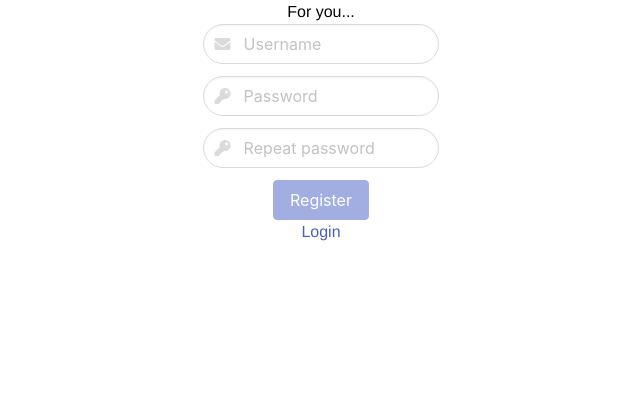
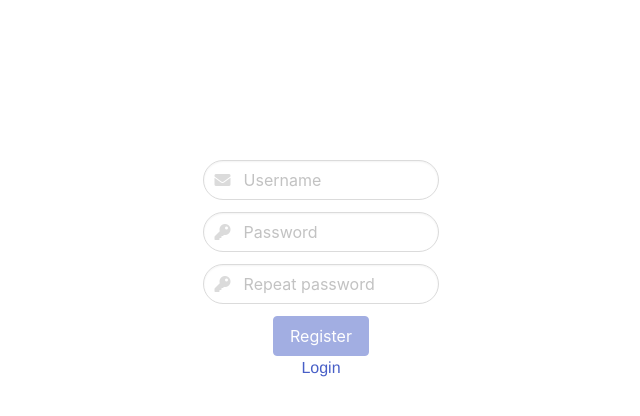
Before and after one commit to ceelogre/localAware, a Vue app in the folder client/: page /signup in a window 1280 px wide. Shown: the top 416 px of the page, without its empty margins (319-959 px from the left). Built offline with nearby package versions, Linux system fonts and the light colour scheme.

Commit message:
Center forms

```diff
--- a/client/src/views/Signin.vue
+++ b/client/src/views/Signin.vue
@@ -1,10 +1,9 @@
 <template>
   <div class="signin-main">
-    <h1>Romantic... </h1>
     <div class="columns">
       <div class="column"></div>
       <div class="column"></div>
-      <div class="column">
+      <div class="column main">
         <div class="control">
           <div v-for="(error, index) in errors" :key="index">
             <p @click="dismissError()" class="help is-danger">{{ error }} </p>
@@ -136,3 +135,8 @@ export default {
 
 }
 </script>
+<style lang="sass" scoped>
+.main
+  margin-top: 10em
+  margin-bottom: 10em
+</style>
--- a/client/src/views/Signup.vue
+++ b/client/src/views/Signup.vue
@@ -1,10 +1,9 @@
 <template>
   <div class="signup-main">
-    <h1>For you... </h1>
     <div class="columns">
       <div class="column"></div>
       <div class="column"></div>
-      <div class="column">
+      <div class="column main">
         <div class="control">
           <div v-for="(error, index) in errors" :key="index">
             <p @click="dismissError()" class="help is-danger">{{ error }} </p>
@@ -162,3 +161,11 @@ export default {
 
 }
 </script>
+<style lang="sass">
+.main
+  margin-top: 10em
+  margin-bottom: 10em
+</style>
+">
+
+</style>
```
